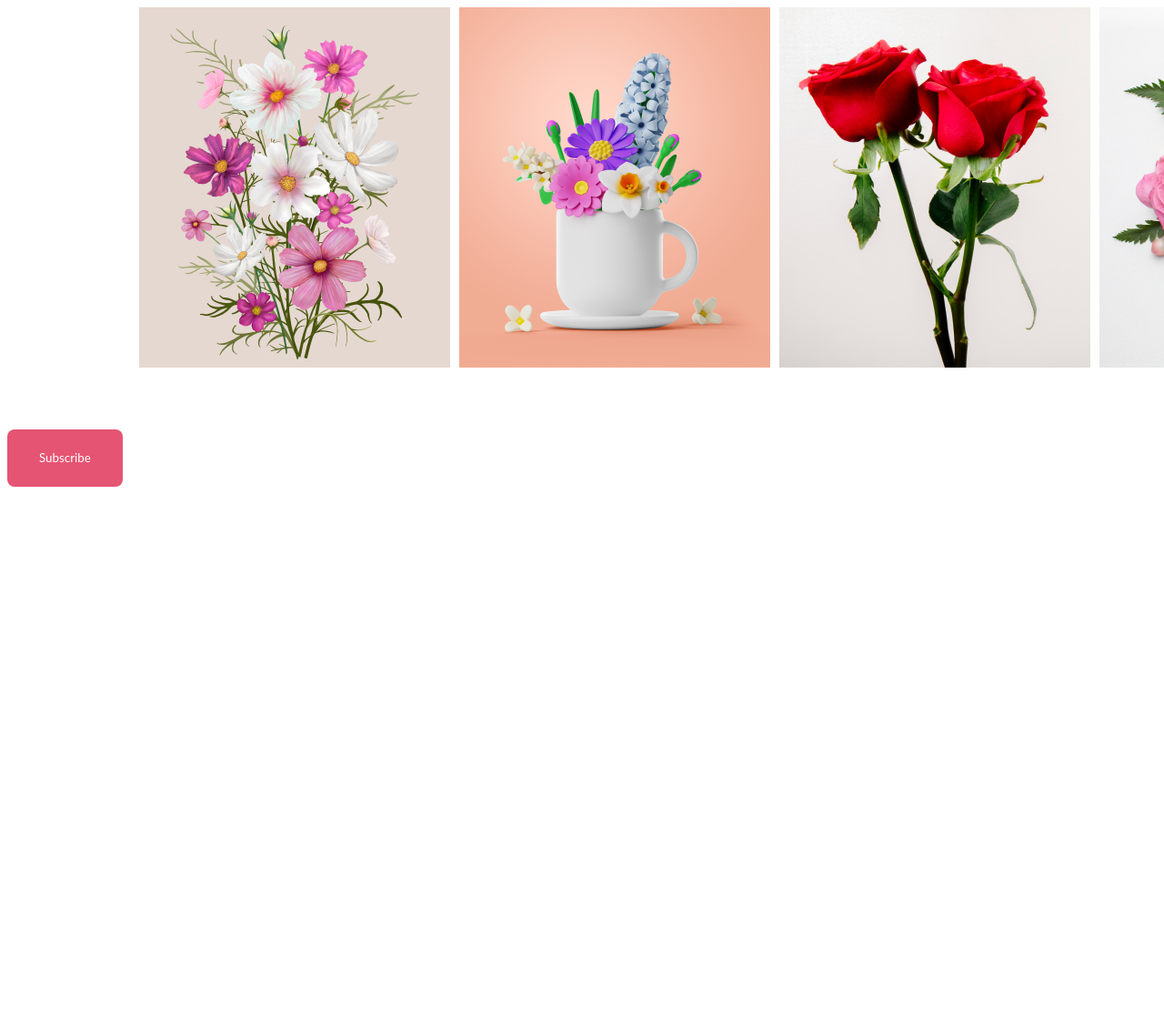
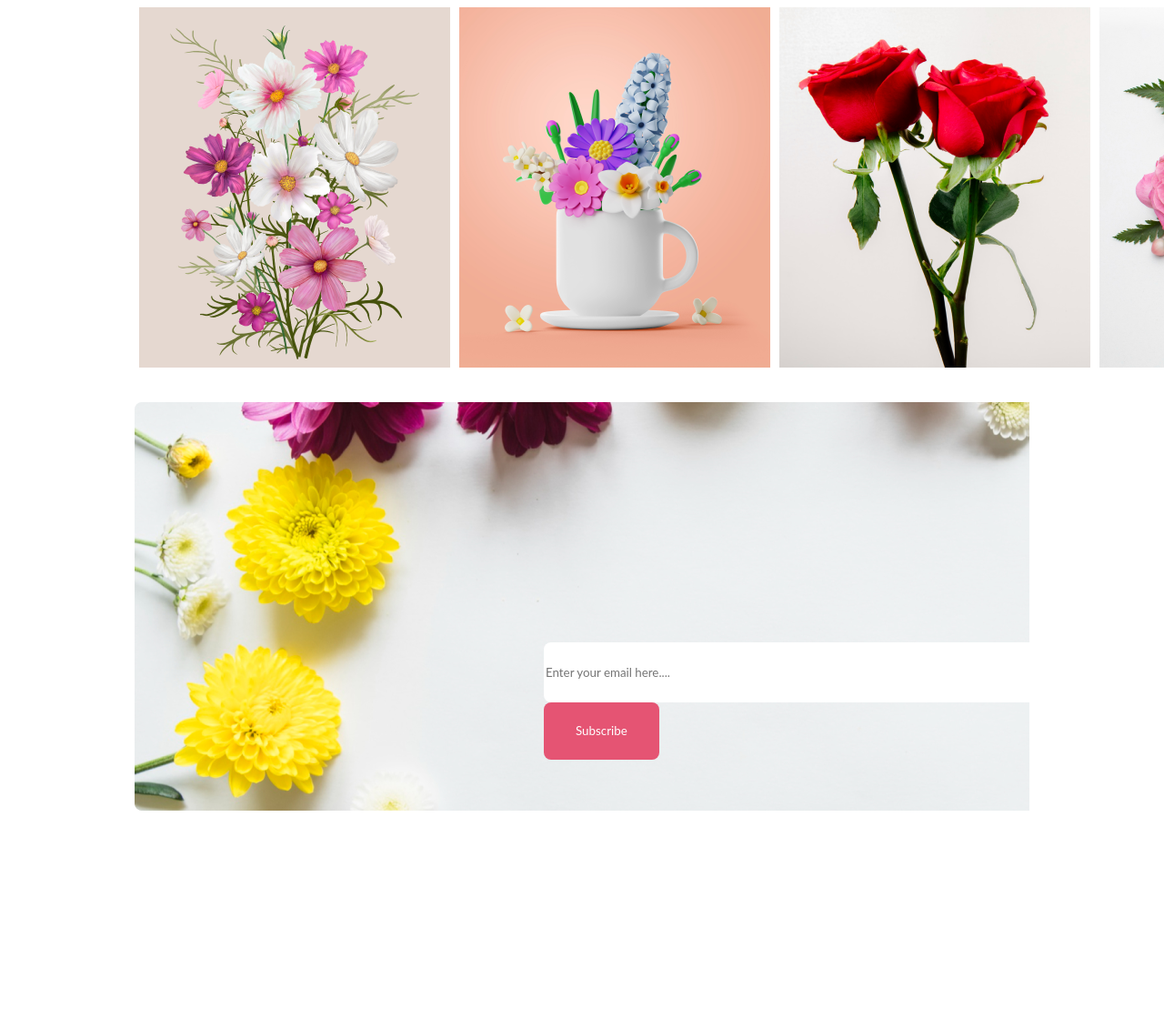
Before and after one commit to masum1438/flowershop, a plain HTML site: page index.html in a window 1280 px wide. Shown: the part 1714-2823 px from the top of the page at 91% size. Before the commit the page ends 2257 px from the top, so only its background shows below. Drawn offline with Linux system fonts and the light colour scheme.

Commit message:
added part6

```diff
--- a/flower.css
+++ b/flower.css
@@ -131,8 +131,26 @@ background: #E55473;
 .part5{
     display: flex;
     align-items: center;
-    margin: 0px 140px 60px 140px;
+    margin: 0px 140px ;
 }
 .part5-img{
     margin: 5px;
 }
+.part6-bg{
+    background-image: url("Rectangle\ 9.png");
+    height: 400px;
+    background-repeat: no-repeat;
+    margin: 30px 140px;
+    padding:264px 0px 0px 450px ;
+}
+.part6-bd{
+    display: flex;
+    text-align: center;
+}
+.part6-inp{
+    width: 700px;
+height: 64px;
+border-radius: 8px;
+background: #FFF;
+border: none;
+}
--- a/index.html
+++ b/index.html
@@ -78,19 +78,20 @@
                 <div class="part5-img"><img src="Flower Asset/Rectangle 3.png" alt=""></div>
             </div>
         </div>
-     </section>
-     <section>
-        <div class="part6">
 
-
-            <div class="search-6"></div>
-            <button class="btn-primary"><p id="btn">Subscribe</p> </button>
-        </div>
-     </section>
 
     </main>
     <footer>
+    </section>
+    <section>
 
+       <div class="part6-bg">
+        <div class="part6-bd"></div>
+         <input class="part6-inp" type="email" placeholder="Enter your email here...." name="" id="">
+           <button class="btn-primary"><p id="btn">Subscribe</p> </button>
+       </div>
+
+    </section>
     </footer>
 </body>
 </html>
```
Also changed, not shown: Rectangle 9.png (added).
